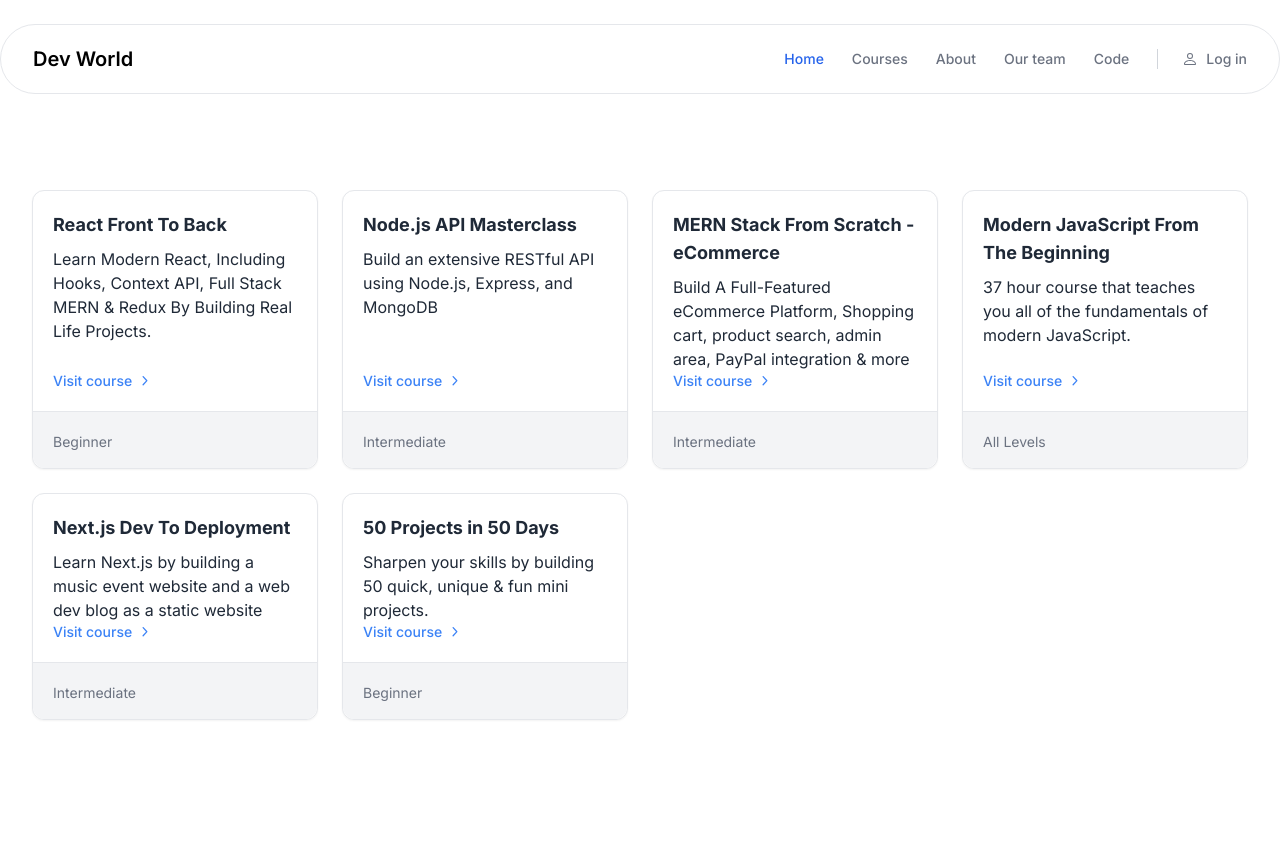
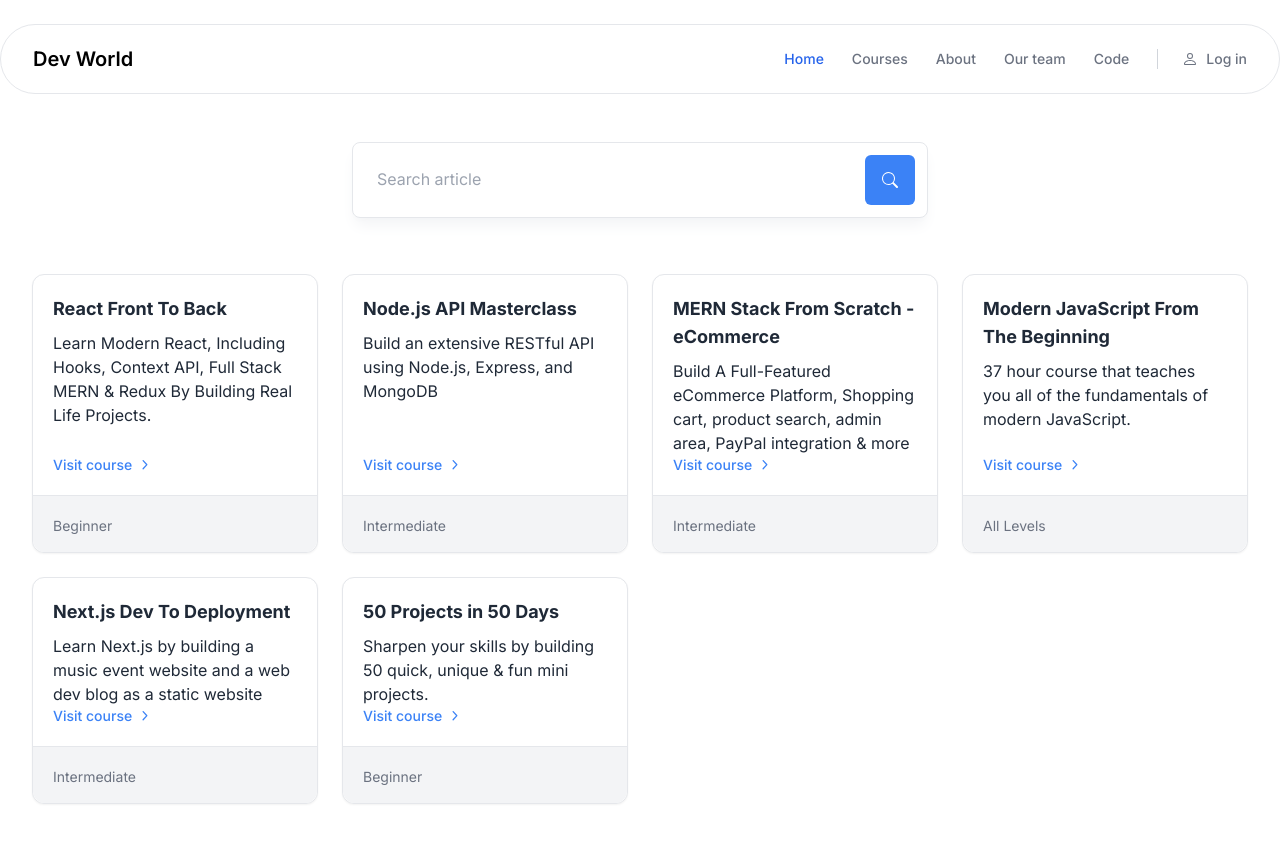
Before and after one commit to NdekoCode/Dev-space, a Next.js app: page /courses in a window 1280 px wide. Shown: the top 842 px of the page. Before the commit the page ends 800 px from the top, so only its background shows below. Built offline with nearby package versions, Linux system fonts and the light colour scheme.

Commit message:
feat: [API] add search courses route

```diff
--- /dev/null
+++ b/app/api/courses/search/route.ts
@@ -0,0 +1,12 @@
+import { NextRequest, NextResponse } from "next/server";
+import courses from "../data.json";
+export async function GET(req: NextRequest, res: NextResponse) {
+  const { searchParams } = new URL(req.url);
+  const toLower = (t: string) => t.toLowerCase();
+  const search = toLower(searchParams.get("query") || "");
+  const searchCond = (t: any, search: string) =>
+    toLower(t.title).includes(toLower(search)) ||
+    toLower(t.description).includes(toLower(search));
+  const searchFunction = (course: any) => searchCond(course, search);
+  return NextResponse.json(courses.filter(searchFunction));
+}
--- a/app/components/Courses.tsx
+++ b/app/components/Courses.tsx
@@ -1,5 +1,5 @@
 import Link from "next/link";
-import { FC } from "react";
+import { FC, FormEvent } from "react";
 import NotFound from "../components/NotFound";
 
 async function fetchCourses() {
@@ -12,9 +12,50 @@ async function fetchCourses() {
   return courses;
 }
 const Courses: FC = async () => {
+  const handleSubmit = (e: FormEvent<HTMLFormElement>) => {
+    e.preventDefault();
+    const formData = new FormData(e.currentTarget);
+  };
   const courses = await fetchCourses();
   return (
     <>
+      <div className="mt-7 sm:mt-12 mx-auto max-w-xl relative">
+        {/* Form */}
+        <form>
+          <div className="relative z-10 flex space-x-3 p-3 bg-white border rounded-lg shadow-lg shadow-gray-100 dark:bg-gray-800 dark:border-gray-700 dark:shadow-gray-900/[.2]">
+            <div className="flex-[1_0_0%]">
+              <label
+                htmlFor="hs-search-article-1"
+                className="block text-sm text-gray-700 font-medium dark:text-white"
+              >
+                <span className="sr-only">Search article</span>
+              </label>
+              <input
+                type="email"
+                name="hs-search-article-1"
+                id="hs-search-article-1"
+                className="p-3 block w-full border-transparent rounded-md focus:border-blue-500 focus:ring-blue-500 dark:bg-gray-800 dark:text-gray-400"
+                placeholder="Search article"
+              />
+            </div>
+            <div className="flex-[0_0_auto]">
+              <button className="p-4 inline-flex justify-center items-center gap-2 rounded-md border border-transparent font-semibold bg-blue-500 text-white hover:bg-blue-600 focus:outline-none focus:ring-2 focus:ring-blue-500 focus:ring-offset-2 transition-all text-sm dark:focus:ring-offset-gray-800">
+                <svg
+                  xmlns="http://www.w3.org/2000/svg"
+                  width={16}
+                  height={16}
+                  fill="currentColor"
+                  viewBox="0 0 16 16"
+                >
+                  <path d="M11.742 10.344a6.5 6.5 0 1 0-1.397 1.398h-.001c.03.04.062.078.098.115l3.85 3.85a1 1 0 0 0 1.415-1.414l-3.85-3.85a1.007 1.007 0 0 0-.115-.1zM12 6.5a5.5 5.5 0 1 1-11 0 5.5 5.5 0 0 1 11 0z" />
+                </svg>
+              </button>
+            </div>
+          </div>
+        </form>
+        {/* End Form */}
+      </div>
+
       {!courses ? (
         <NotFound />
       ) : (
```
